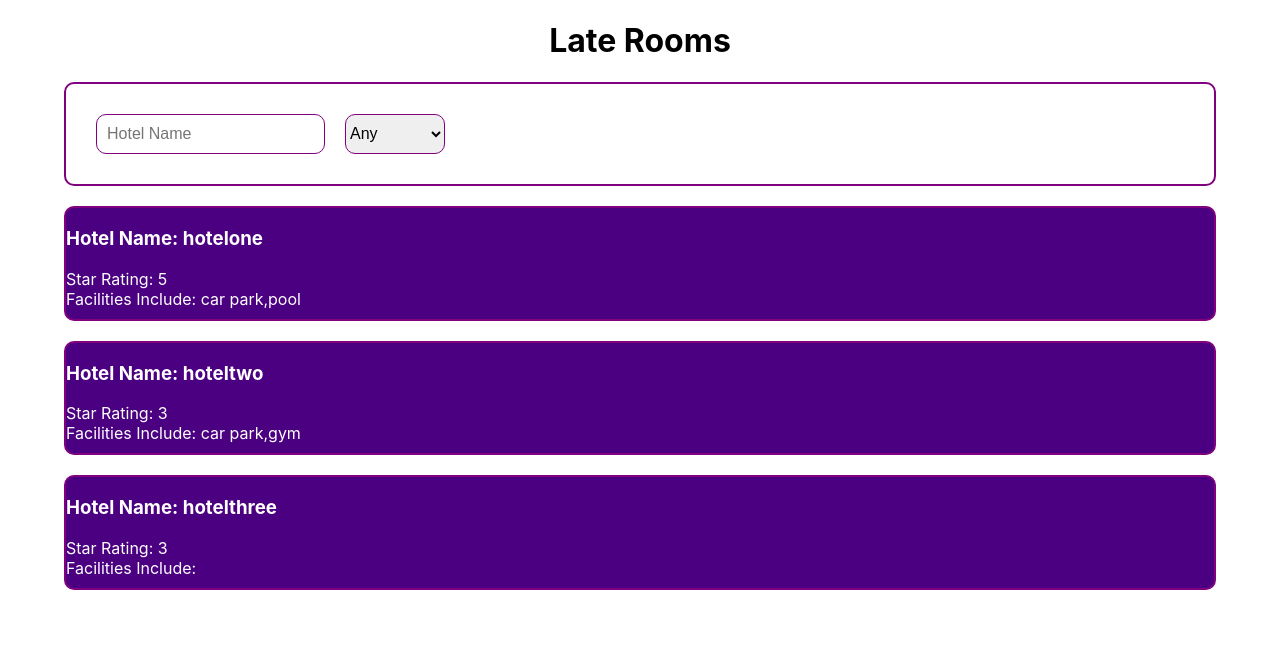
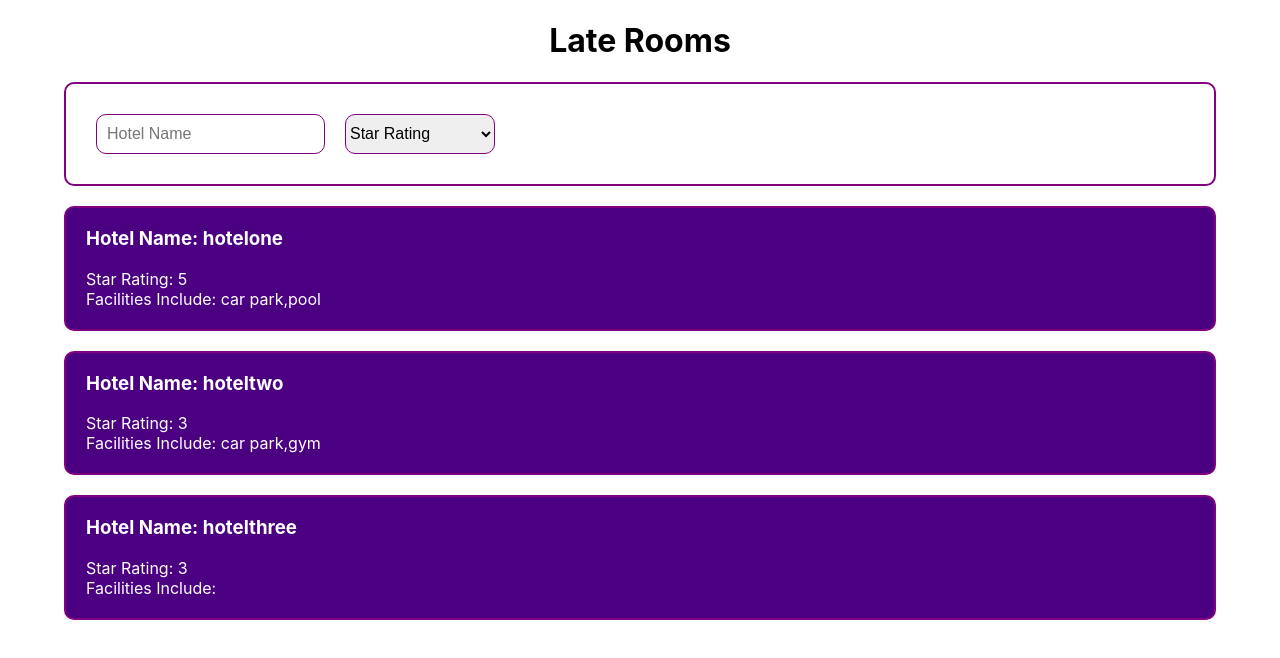
Before and after one commit to SakuraComputing/poc-laterooms, a React (Create React App) app: page / in a window 1280 px wide. Shown: the top 658 px of the page. Built offline with nearby package versions, Linux system fonts and the light colour scheme.

Commit message:
Update the Styling

```diff
--- a/src/App.css
+++ b/src/App.css
@@ -37,7 +37,7 @@
 
 .select {
   height: 40px;
-  width: 100px;
+  width: 150px;
   margin-left: 20px;
   border: solid 1px purple;
   font-size: 100%;
@@ -54,7 +54,8 @@
   margin-bottom: 20px;
   background-color: indigo;
   border-radius: 10px;
-  padding-bottom: 10px;
+  padding-bottom: 20px;
+  padding-left:20px;
 }
 
 @keyframes App-logo-spin {
--- a/src/components/HoteListFilters.js
+++ b/src/components/HoteListFilters.js
@@ -26,7 +26,7 @@
                   value={this.props.filters.sortBy}
                   onChange={this.onSortChange}
           >
-            <option value="">Any</option>
+            <option value="">Star Rating</option>
             <option value="Asc">Asc</option>
             <option value="Desc">Desc</option>
           </select>
```
